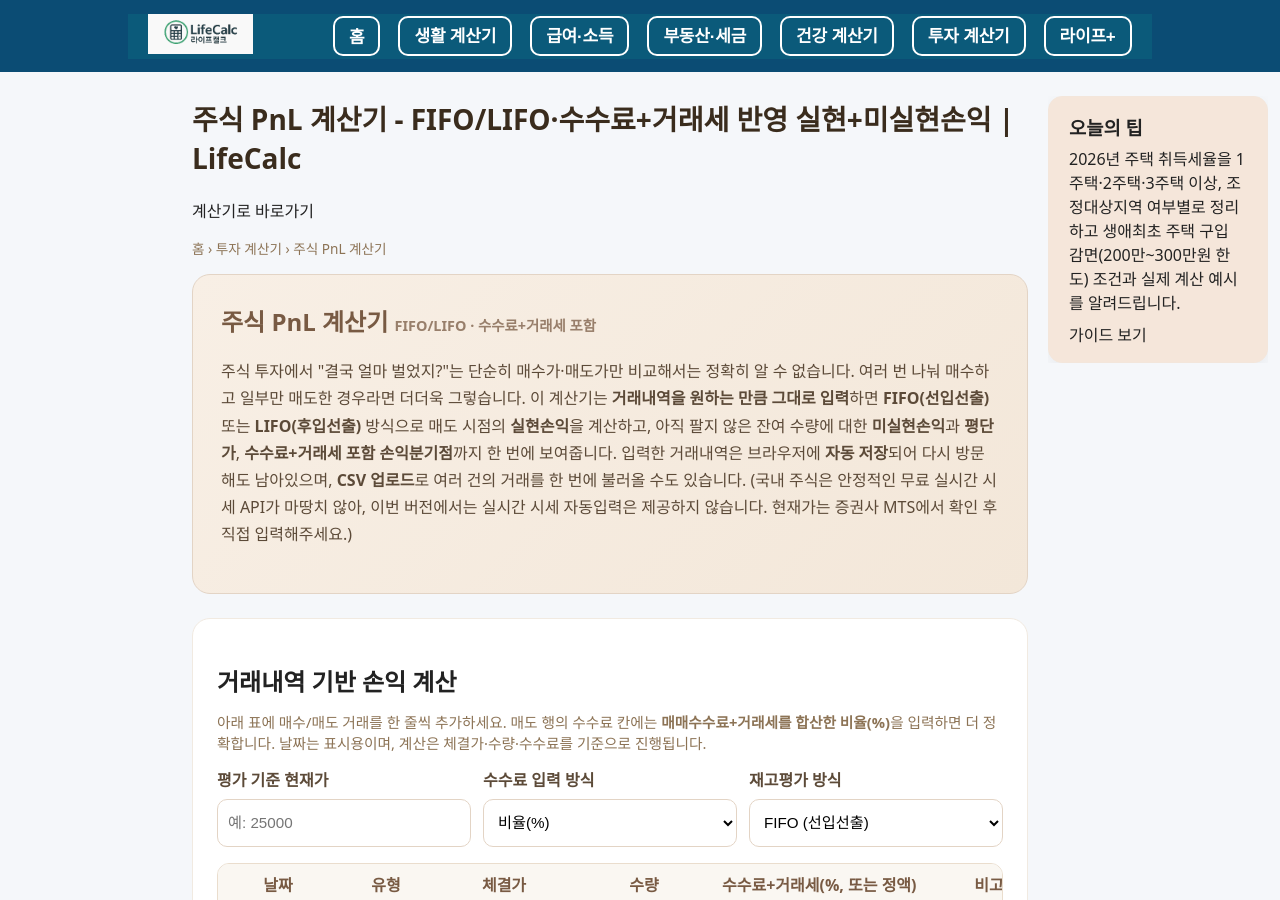
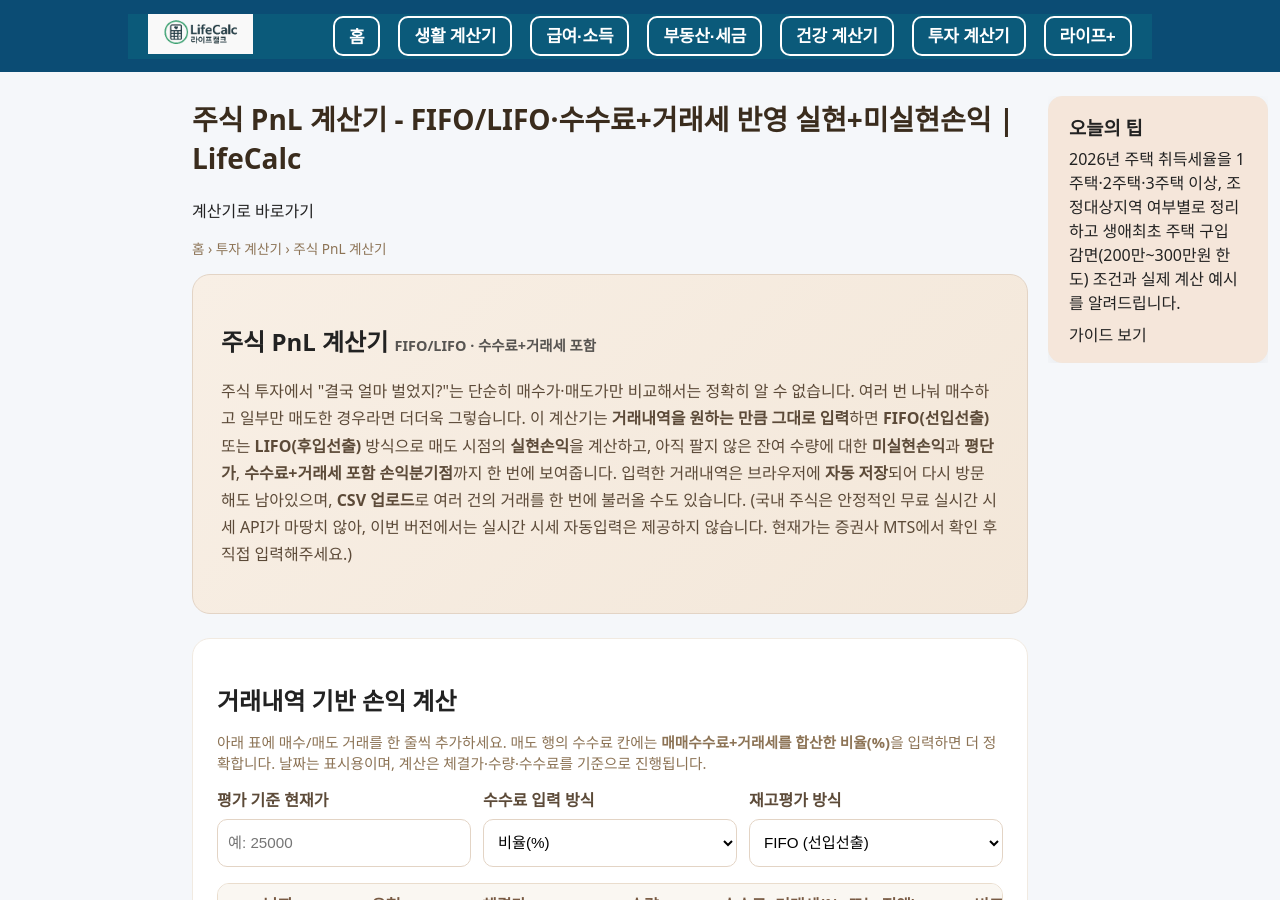
Before and after one commit to khai-lang/LifeCalc, a Jekyll site: the page built from invest/stocks/pnl/index.md, in a window 1280 px wide and 900 px high. Built offline with Jekyll 4.4.1, drawn with Linux system fonts in a browser that asks for light colours.

Commit message:
Update index.md

```diff
--- a/invest/stocks/pnl/index.md
+++ b/invest/stocks/pnl/index.md
@@ -14,7 +14,7 @@ permalink: "/invest/stocks/pnl/"
 </nav>
 
 <section class="cp-hero">
-  <h1>주식 PnL 계산기 <span style="font-size:.6em;opacity:.75;font-weight:600;">FIFO/LIFO · 수수료+거래세 포함</span></h1>
+  <h2>주식 PnL 계산기 <span style="font-size:.6em;opacity:.75;font-weight:600;">FIFO/LIFO · 수수료+거래세 포함</span></h2>
   <p class="cp-hero-desc">
     주식 투자에서 "결국 얼마 벌었지?"는 단순히 매수가·매도가만 비교해서는 정확히 알 수 없습니다.
     여러 번 나눠 매수하고 일부만 매도한 경우라면 더더욱 그렇습니다. 이 계산기는
```
